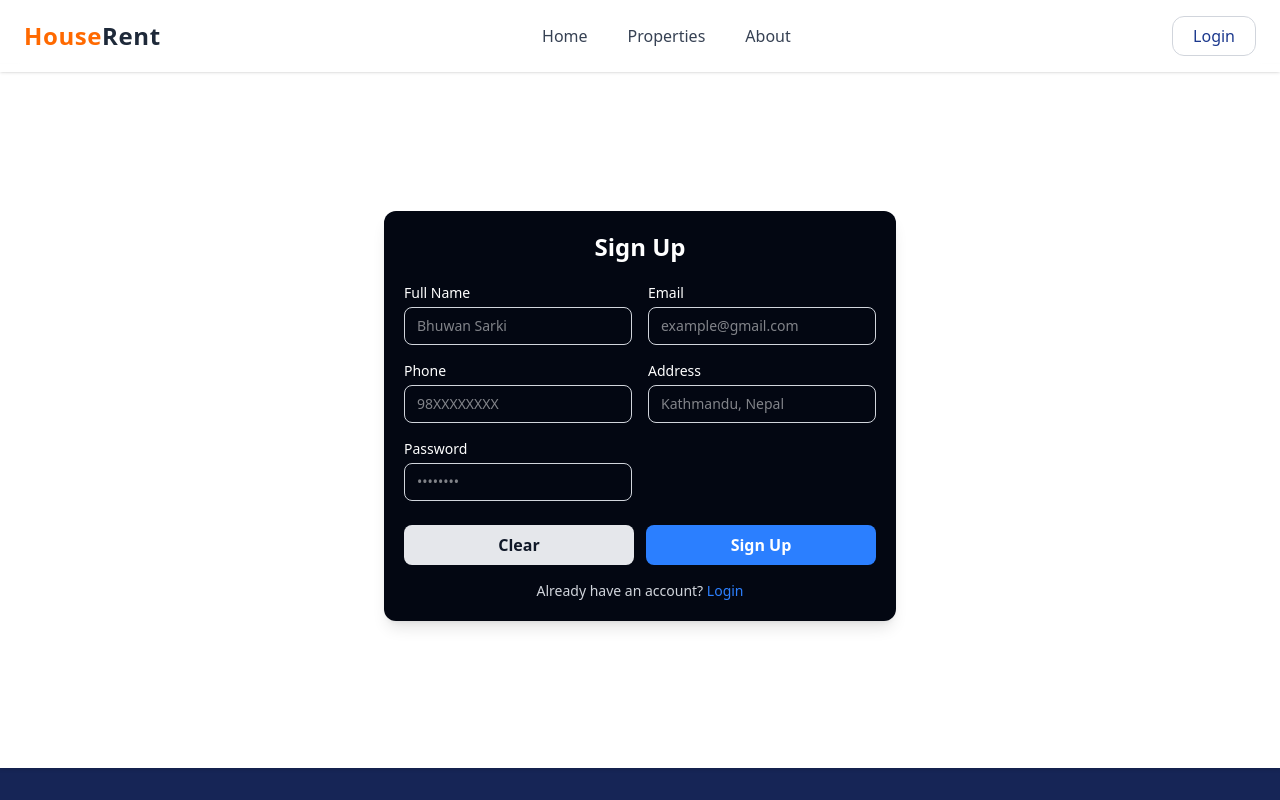
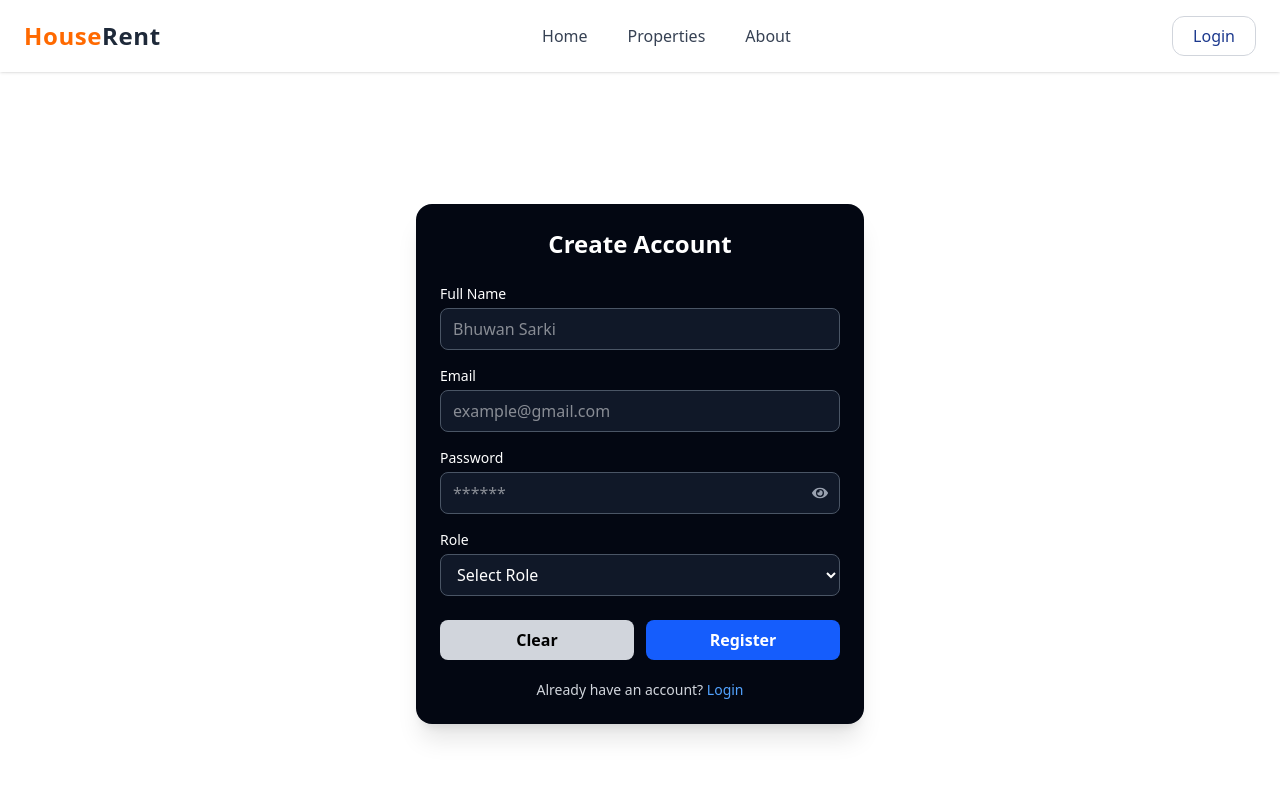
Before and after one commit to bhuwansk012/House-Rental-System, a React (Vite) app: page /register in a window 1280 px wide. Shown: the top 800 px of the page. Built offline with nearby package versions, Linux system fonts and the light colour scheme.

Commit message:
main integration login , register and notification

```diff
--- a/package.json
+++ b/package.json
@@ -18,9 +18,11 @@
     "react": "^19.2.0",
     "react-dom": "^19.2.0",
     "react-hook-form": "^7.71.1",
+    "react-hot-toast": "^2.6.0",
     "react-icons": "^5.5.0",
     "react-redux": "^9.2.0",
     "react-router-dom": "^7.13.0",
+    "react-toastify": "^11.0.5",
     "recharts": "^3.7.0",
     "tailwindcss": "^4.1.18"
   },
--- a/src/pages/auth/Login.jsx
+++ b/src/pages/auth/Login.jsx
@@ -1,11 +1,15 @@
-import React from "react";
+import React, { useState } from "react";
+import { toast } from "react-toastify";
 import { useForm } from "react-hook-form";
-import { Link } from "react-router-dom";
-import {useNavigate} from 'react-router-dom'
-import {loginUser} from '../../service/userService'
-
+import { Link, useNavigate } from "react-router-dom";
+import { loginService } from "../../service/authService";
+import { FaEye, FaEyeSlash } from "react-icons/fa";
 
 const Login = () => {
+  const navigate = useNavigate();
+  const [showPassword, setShowPassword] = useState(false);
+  const [serverError, setServerError] = useState("");
+
   const {
     register,
     handleSubmit,
@@ -13,48 +17,86 @@ const Login = () => {
     formState: { errors, isSubmitting },
   } = useForm();
 
-  const navigate = useNavigate()
 
 
-  const onSubmit = (data) => {
 
-    console.log(data);
-    const response=loginUser(data);
-    console.log("Login Response in Component:", response);
-    navigate('/');
-    reset();
+
+const onSubmit = async (data) => {
+  setServerError("");
+
+  try {
+    const response = await loginService(data);
+
+    if (response.status === 200) {
+      toast.success(response.data.message);
+
+      // Save token
+      localStorage.setItem("token", response.data.token);
+      localStorage.setItem("role", response.data.role);
+
+      if(response.data.role === "ADMIN"){
+        navigate("/admin/dashboard");
+      }
+      else if(response.data.role === "OWNER"){
+      navigate("/owner/dashboard");
+    }
+    else{
+        navigate("/");
+      }
+    }
+
+  } catch (error) {
+    if (!error.response) {
+      toast.error("Network Error!");
+      return;
+    }
+
+    const status = error.response.status;
+
+    if (status === 401) {
+      toast.error("Invalid Email or Password");
+    } else if (status === 400) {
+      toast.error("Bad Request");
+    } else if (status === 500) {
+      toast.error("Server Error");
+    } else {
+      toast.error("Something went wrong!");
+    }
+  }
 };
 
 
+
+
+
   return (
-    <div className="min-h-176 max-w-380 mx-auto flex items-center justify-center bg-white  px-4 drop-shadow-sm">
+    <div className="min-h-screen max-w-380 mx-auto flex items-center justify-center bg-white px-4 shadow-lg">
       <form
         onSubmit={handleSubmit(onSubmit)}
-        className="w-full max-w-md mg-gray-50  p-6 bg-gray-950 text-white rounded-xl"
+        className="w-full max-w-md bg-gray-950 text-white p-6 rounded-2xl shadow-xl"
       >
         <h2 className="text-2xl font-bold text-center mb-6">
-          Login
+          Login Account
         </h2>
+
+        {/* Server Error */}
+        {serverError && (
+          <div className="bg-red-500 text-white text-sm p-2 rounded mb-4 text-center">
+            {serverError}
+          </div>
+        )}
 
         {/* Email */}
         <div className="mb-4">
-          <label className="block mb-1 font-medium">
-            Email
-          </label>
+          <label className="block mb-1 text-sm font-medium">Email</label>
           <input
             type="email"
             placeholder="example@gmail.com"
-            className={`w-full px-3 py-2 border rounded-lg focus:outline-none ${
-              errors.email
-                ? "border-red-500"
-                : "border-gray-300"
+            className={`w-full px-3 py-2 border rounded-lg bg-gray-900 text-white focus:outline-none focus:ring-2 focus:ring-blue-500 ${
+              errors.email ? "border-red-500" : "border-gray-600"
             }`}
             {...register("email", {
               required: "Email is required",
-              pattern: {
-                value: /^[^\s@]+@[^\s@]+\.[^\s@]+$/,
-                message: "Invalid email format",
-              },
             })}
           />
           {errors.email && (
@@ -66,26 +108,29 @@ const Login = () => {
 
         {/* Password */}
         <div className="mb-4">
-          <label className="block mb-1 font-medium">
-            Password
-          </label>
+          <label className="block mb-1 text-sm font-medium">Password</label>
+
+          <div className="relative">
             <input
-            type="password"
+              type={showPassword ? "text" : "password"}
               placeholder="••••••••"
-            className={`w-full px-3 py-2 border rounded-lg focus:outline-none ${
-              errors.password
-                ? "border-red-500"
-                : "border-gray-300"
+              className={`w-full px-3 py-2 border rounded-lg bg-gray-900 text-white pr-10 focus:outline-none focus:ring-2 focus:ring-blue-500 ${
+                errors.password ? "border-red-500" : "border-gray-600"
               }`}
               {...register("password", {
                 required: "Password is required",
-              minLength: {
-                value: 6,
-                message:
-                  "Password must be at least 6 characters",
-              },
               })}
             />
+
+            <button
+              type="button"
+              onClick={() => setShowPassword(!showPassword)}
+              className="absolute right-3 top-1/2 transform -translate-y-1/2 text-gray-400 hover:text-white"
+            >
+              {showPassword ? <FaEyeSlash /> : <FaEye />}
+            </button>
+          </div>
+
           {errors.password && (
             <p className="text-red-500 text-sm mt-1">
               {errors.password.message}
@@ -95,28 +140,32 @@ const Login = () => {
 
         {/* Buttons */}
         <div className="flex gap-3 mt-6">
-
-
           <button
             type="button"
             onClick={() => reset()}
-            className="flex-1 bg-gray-200 text-gray-900 py-2 rounded-lg font-semibold hover:bg-gray-300 transition cursor-pointer">
+            className="flex-1 bg-gray-300 text-black py-2 rounded-lg font-semibold hover:bg-gray-400 transition"
+          >
             Reset
           </button>
 
           <button
             type="submit"
-            disabled={ isSubmitting}
-            className="flex-1 bg-blue-500 text-white py-2 rounded-lg font-semibold hover:bg-blue-900 transition disabled:opacity-60 cursor-pointer" >
+            disabled={isSubmitting}
+            className="flex-1 bg-blue-600 py-2 rounded-lg font-semibold hover:bg-blue-700 transition disabled:opacity-60"
+          >
             {isSubmitting ? "Logging in..." : "Login"}
           </button>
         </div>
-        <Link to="/forget-password" className="text-blue-500 font-semibold p-2  ">Forget password</Link>
 
-        {/* Register Link */}
-        <p className="text-sm text-center mt-5 text-gray-300  ">
+        <div className="text-right mt-3">
+          <Link to="/forget-password" className="text-blue-400 text-sm hover:underline">
+            Forget password?
+          </Link>
+        </div>
+
+        <p className="text-sm text-center mt-5 text-gray-300">
           Don't have an account?{" "}
-          <Link  to='/register' className="text-blue-500 cursor-pointer hover:underline">
+          <Link to="/register" className="text-blue-400 hover:underline">
             Sign-Up
           </Link>
         </p>
--- a/src/pages/auth/Register.jsx
+++ b/src/pages/auth/Register.jsx
@@ -1,11 +1,13 @@
-import React from "react";
+import React, { useState } from "react";
+import { toast } from "react-toastify";
 import { useForm } from "react-hook-form";
 import { Link, useNavigate } from "react-router-dom";
-import { registerUser } from "../../service/userService";
-
+import { registerService } from "../../service/authService";
+import { FaEye, FaEyeSlash } from "react-icons/fa";
 
 const Register = () => {
   const navigate = useNavigate();
+  const [showPassword, setShowPassword] = useState(false);
 
   const {
     register,
@@ -14,36 +16,47 @@ const Register = () => {
     formState: { errors, isSubmitting },
   } = useForm();
 
-  const onSubmit = (data) => {
-    registerUser(data)
-    console.log("Register Data:", data);
+
+ const onSubmit = async (data) => {
+    console.log("Form Data:", data);
+  try {
+    const response = await registerService(data);
+
+    if (response.status === 201) {
+      toast.success(response.data);   //just response.data
+      reset();
       navigate("/login");
-    reset();
+    }
+
+  } catch (error) {
+    if (!error.response) {
+      toast.error("Network Error!");
+      return;
+    }
+
+    toast.error(error.response.data || "Registration Failed!");
+  }
 };
 
+
   return (
-    <div className="min-h-176 max-w-380 mx-auto flex items-center justify-center bg-white px-4 drop-shadow-sm">
+    <div className="min-h-screen max-w-380 mx-auto flex items-center justify-center bg-white px-4 shadow-lg">
       <form
         onSubmit={handleSubmit(onSubmit)}
-        className="w-full max-w-lg p-5 bg-gray-950 text-white rounded-xl shadow-lg"
+        className="w-full max-w-md bg-gray-950 text-white p-6 rounded-2xl shadow-xl"
       >
-        <h2 className="text-2xl font-bold text-center mb-5">
-          Sign Up
+        <h2 className="text-2xl font-bold text-center mb-6">
+          Create Account
         </h2>
 
-        {/* GRID START */}
-        <div className="grid grid-cols-1 md:grid-cols-2 gap-4">
-
         {/* Full Name */}
-          <div>
-            <label className="block mb-1 font-medium text-sm">
-              Full Name
-            </label>
+        <div className="mb-4">
+          <label className="block mb-1 text-sm font-medium">Full Name</label>
           <input
             type="text"
             placeholder="Bhuwan Sarki"
-              className={`w-full px-3 py-2 border rounded-lg text-sm focus:outline-none ${
-                errors.fullName ? "border-red-500" : "border-gray-300"
+            className={`w-full px-3 py-2 border rounded-lg bg-gray-900 text-white focus:outline-none focus:ring-2 focus:ring-blue-500 ${
+              errors.fullName ? "border-red-500" : "border-gray-600"
             }`}
             {...register("fullName", {
               required: "Full name is required",
@@ -61,15 +74,13 @@ const Register = () => {
         </div>
 
         {/* Email */}
-          <div>
-            <label className="block mb-1 font-medium text-sm">
-              Email
-            </label>
+        <div className="mb-4">
+          <label className="block mb-1 text-sm font-medium">Email</label>
           <input
             type="email"
             placeholder="example@gmail.com"
-              className={`w-full px-3 py-2 border rounded-lg focus:outline-none text-sm ${
-                errors.email ? "border-red-500" : "border-gray-300"
+            className={`w-full px-3 py-2 border rounded-lg bg-gray-900 text-white focus:outline-none focus:ring-2 focus:ring-blue-500 ${
+              errors.email ? "border-red-500" : "border-gray-600"
             }`}
             {...register("email", {
               required: "Email is required",
@@ -86,64 +97,16 @@ const Register = () => {
           )}
         </div>
 
-          {/* Phone */}
-          <div>
-            <label className="block mb-1 font-medium text-sm">
-              Phone
-            </label>
+        {/* Password */}
+        <div className="mb-4">
+          <label className="block mb-1 text-sm font-medium">Password</label>
+
+          <div className="relative">
             <input
-              type="text"
-              placeholder="98XXXXXXXX"
-              className={`w-full px-3 py-2 border rounded-lg focus:outline-none text-sm ${
-                errors.phone ? "border-red-500" : "border-gray-300"
-              }`}
-              {...register("phone", {
-                required: "Phone number is required",
-                pattern: {
-                  value: /^[0-9]{10}$/,
-                  message: "Enter valid 10 digit number",
-                },
-              })}
-            />
-            {errors.phone && (
-              <p className="text-red-500 text-sm mt-1">
-                {errors.phone.message}
-              </p>
-            )}
-          </div>
-
-          {/* Address */}
-          <div>
-            <label className="block mb-1 font-medium text-sm">
-              Address
-            </label>
-            <input
-              type="text"
-              placeholder="Kathmandu, Nepal"
-              className={`w-full px-3 py-2 border rounded-lg focus:outline-none text-sm ${
-                errors.address ? "border-red-500" : "border-gray-300"
-              }`}
-              {...register("address", {
-                required: "Address is required",
-              })}
-            />
-            {errors.address && (
-              <p className="text-red-500 text-sm mt-1">
-                {errors.address.message}
-              </p>
-            )}
-          </div>
-
-          {/* Password */}
-          <div>
-            <label className="block mb-1 font-medium text-sm">
-              Password
-            </label>
-            <input
-              type="password"
-              placeholder="••••••••"
-              className={`w-full px-3 py-2 border rounded-lg text-sm focus:outline-none ${
-                errors.password ? "border-red-500" : "border-gray-300"
+              type={showPassword ? "text" : "password"}
+              placeholder="******"
+              className={`w-full px-3 py-2 border rounded-lg bg-gray-900 text-white pr-10 focus:outline-none focus:ring-2 focus:ring-blue-500 ${
+                errors.password ? "border-red-500" : "border-gray-600"
               }`}
               {...register("password", {
                 required: "Password is required",
@@ -153,6 +116,16 @@ const Register = () => {
                 },
               })}
             />
+
+            <button
+              type="button"
+              onClick={() => setShowPassword(!showPassword)}
+              className="absolute right-3 top-1/2 transform -translate-y-1/2 text-gray-400 hover:text-white"
+            >
+              {showPassword ? <FaEyeSlash /> : <FaEye />}
+            </button>
+          </div>
+
           {errors.password && (
             <p className="text-red-500 text-sm mt-1">
               {errors.password.message}
@@ -160,15 +133,34 @@ const Register = () => {
           )}
         </div>
 
+        {/* Role */}
+        <div className="mb-4">
+          <label className="block mb-1 text-sm font-medium">Role</label>
+          <select
+            className={`w-full px-3 py-2 border rounded-lg bg-gray-900 text-white focus:outline-none focus:ring-2 focus:ring-blue-500 ${
+              errors.role ? "border-red-500" : "border-gray-600"
+            }`}
+            {...register("role", {
+              required: "Role is required",
+            })}
+          >
+            <option value="">Select Role</option>
+            <option value="USER">USER</option>
+            <option value="OWNER">OWNER</option>
+          </select>
+          {errors.role && (
+            <p className="text-red-500 text-sm mt-1">
+              {errors.role.message}
+            </p>
+          )}
         </div>
-        {/* GRID END */}
 
         {/* Buttons */}
         <div className="flex gap-3 mt-6">
           <button
             type="button"
             onClick={() => reset()}
-            className="flex-1 bg-gray-200 text-gray-900 py-2 rounded-lg font-semibold hover:bg-gray-300"
+            className="flex-1 bg-gray-300 text-black py-2 rounded-lg font-semibold hover:bg-gray-400 transition"
           >
             Clear
           </button>
@@ -176,16 +168,15 @@ const Register = () => {
           <button
             type="submit"
             disabled={isSubmitting}
-            className="flex-1 bg-blue-500 text-white py-2 rounded-lg font-semibold hover:bg-blue-900 disabled:opacity-60"
+            className="flex-1 bg-blue-600 py-2 rounded-lg font-semibold hover:bg-blue-700 transition disabled:opacity-60"
           >
-            {isSubmitting ? "Signing up..." : "Sign Up"}
+            {isSubmitting ? "Registering..." : "Register"}
           </button>
         </div>
 
-        {/* Login */}
-        <p className="text-sm text-center mt-4 text-gray-300">
+        <p className="text-sm text-center mt-5 text-gray-300">
           Already have an account?{" "}
-          <Link to="/login" className="text-blue-500 hover:underline">
+          <Link to="/login" className="text-blue-400 hover:underline">
             Login
           </Link>
         </p>
--- a/src/routes/AppRoutes.jsx
+++ b/src/routes/AppRoutes.jsx
@@ -36,7 +36,7 @@ function AppRoutes() {
 
       {/* Owner Routes */}
       <Route element={<OwnerLayout />}>
-        <Route path="/owner" element={<OwnerDashboard />} />
+        <Route path="/owner/dashboard" element={<OwnerDashboard />} />
       </Route>
 
       {/* Admin Routes */}
--- /dev/null
+++ b/src/service/authService.js
@@ -0,0 +1,15 @@
+import {REGISTER_END_POINT,LOGIN_END} from './url'
+import axios from 'axios';
+
+//Register Service
+export const registerService = async (regData) => {
+  const response = await axios.post(REGISTER_END_POINT, regData);
+  return response;
+};
+
+
+//Login Service
+export const loginService = async (loginData) => {
+  const response = await axios.post(LOGIN_END, loginData);
+  return response;
+};
```
Also changed, not shown: src/App.jsx (+22 -8 lines), src/pages/admin/UserList.jsx (+16 -5 lines), src/pages/auth/Profile.jsx (+6 -164 lines), src/service/url.js (+3 -6 lines), src/service/userProfileTest.js (deleted, +0 -23 lines), src/service/userService.js (deleted, +0 -42 lines), 2 other files (tests, documents, lock files or other folders). Lines whose indentation alone changed are shown as unchanged.
